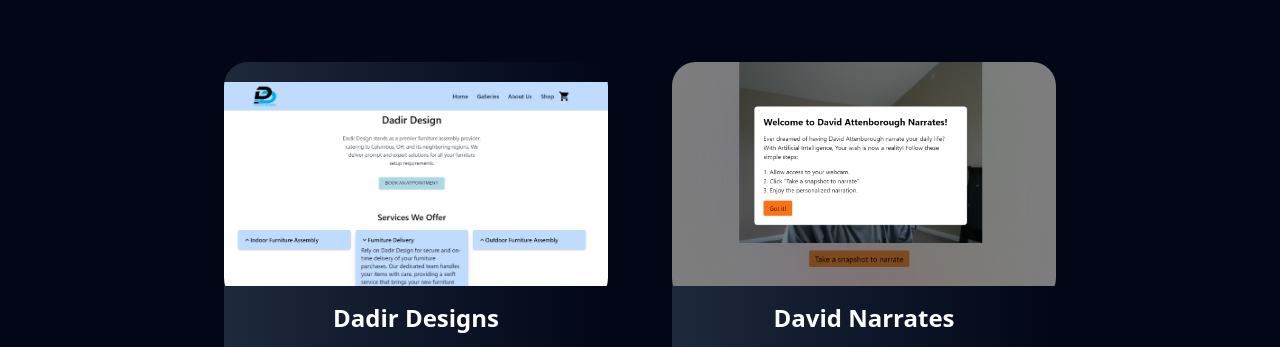
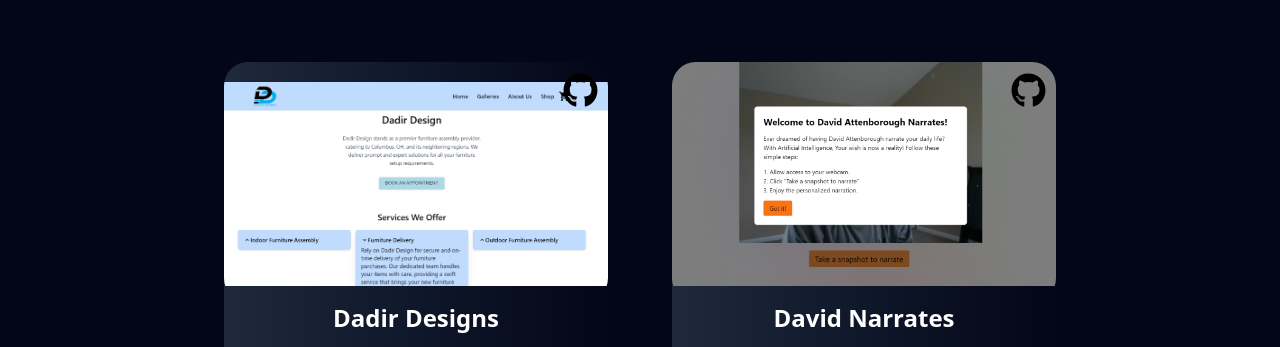
Before and after one commit to hamza24v/my_portfolio, a React (Vite) app: page /projects in a window 1280 px wide. Shown: the part 279-626 px from the top of the page. Built offline with nearby package versions, Linux system fonts and the light colour scheme.

Commit message:
added a github icon on each project

```diff
--- a/src/components/About.jsx
+++ b/src/components/About.jsx
@@ -34,7 +34,7 @@
                     href="https://www.linkedin.com/in/hamza-shueib"
                     target="_blank"
                     rel="noopener noreferrer"
-                    className="flex items-center justify-center w-14 h-14 rounded-full ring-1 text-slate-950 hover:scale-110 "
+                    className="flex items-center justify-center w-14 h-14 rounded-full ring-1 text-slate-950 hover:scale-110 transition-transform duration-300"
                 >
                     <FaLinkedin size='35' className="text-blue-600 " />
                 </a>
@@ -42,7 +42,7 @@
                     href="https://github.com/hamza24v"
                     target="_blank"
                     rel="noopener noreferrer"
-                    className="flex items-center justify-center w-14 h-14 rounded-full ring-1 text-slate-950 hover:scale-110 "
+                    className="flex items-center justify-center w-14 h-14 rounded-full ring-1 text-slate-950 hover:scale-110 transition-transform duration-300"
                 >
                     <FaGithub size='35' className="text-white " />
                 </a>
--- a/src/components/Projects.jsx
+++ b/src/components/Projects.jsx
@@ -1,10 +1,9 @@
-import { FaLocationArrow } from "react-icons/fa6";
+import { FaGithub, FaLocationArrow } from "react-icons/fa6";
 import { motion } from "framer-motion";
 import { projects } from "../constants";
 import { textVariant, fadeIn } from "../utils/motion";
 import { styles } from "../styles";
 import { SectionWrapper } from "../hoc";
-import { bgimg } from "../assets";
 
 const Projects = () => {
 
@@ -30,12 +29,20 @@
 
             key={item.id}
           >
-            <div className="relative flex items-center justify-center sm:w-96 w-[80vw] h-[30vh] overflow-hidden lg:rounded-3xl" >
+            <div className="relative grid sm:w-96 w-[80vw] h-[30vh] overflow-hidden lg:rounded-3xl" >
               <img
                 src={item.img}
                 alt="cover"
                 className="z-10 absolute bottom-0 mb-4"
               />
+              <a
+                    href={item.source_code}
+                    target="_blank"
+                    rel="noopener noreferrer"
+                    className="flex absolute items-center justify-center w-14 h-14 rounded-full z-10 top-0 right-0  hover:scale-110 transition-transform duration-300"
+                >
+                    <FaGithub size='35' className="text-black " />
+                </a>
             </div>
 
             <h1 className="font-bold text-white lg:text-2xl md:text-xl text-base line-clamp-1">
```
